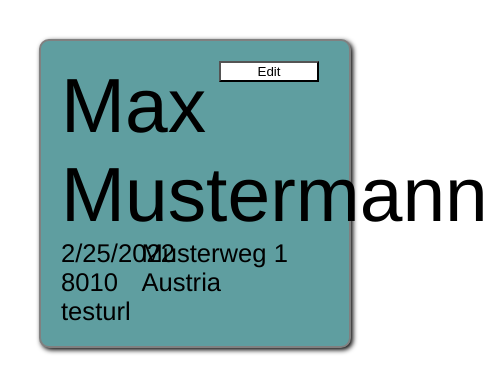
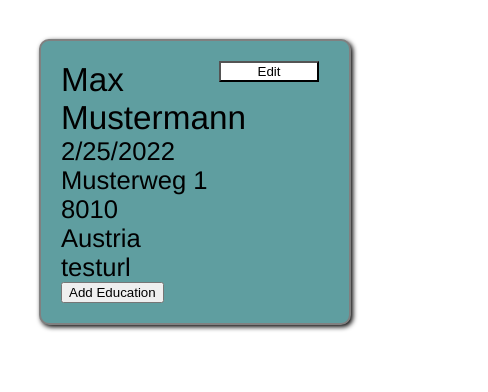
Before and after one commit to vertskater/cv-project, a React (Create React App) app: page / in a window 390 px wide. Shown: the top 392 px of the page, 488 px wide, since content can reach past the window. Built offline with nearby package versions, Linux system fonts and the light colour scheme.

Commit message:
styling and component add

```diff
--- a/src/App.js
+++ b/src/App.js
@@ -1,12 +1,27 @@
 import { Component } from "react";
 import Person from "./components/PersonData";
+import InputEdu from "./components/InputEdu";
 import "./style/App.scss";
 
 class App extends Component {
+  constructor(props) {
+    super(props);
+    this.state = {
+      education: [],
+      showForm: false,
+    };
+  }
+  showForm = () => {
+    this.setState({ showForm: !this.state.showForm });
+  };
   render() {
     return (
       <div className="App">
         <Person />
+        <button className="btn-add" onClick={() => this.showForm()}>
+          Add Education
+        </button>
+        {this.state.showForm ? <InputEdu /> : null}
       </div>
     );
   }
--- /dev/null
+++ b/src/components/InputEdu.js
@@ -0,0 +1,7 @@
+import { Component } from "react";
+
+export default class InputEdu extends Component {
+  render() {
+    return <h1>this is input Edu</h1>;
+  }
+}
--- a/src/style/App.scss
+++ b/src/style/App.scss
@@ -13,6 +13,7 @@ body {
   border-radius: 10px;
   background-color: cadetblue;
   box-shadow: 2px 2px 5px black;
+  width: 700px;
 }
 .personal-data-input {
   position: relative;
@@ -24,3 +25,8 @@ body {
     width: 100px;
   }
 }
+@media (max-width: 700px) {
+  .App {
+    width: auto;
+  }
+}
--- a/src/style/Datashow.scss
+++ b/src/style/Datashow.scss
@@ -16,3 +16,17 @@
     }
   }
 }
+
+@media (max-width: 768px) {
+  .data {
+    .person-data {
+      display: block;
+    }
+    li {
+      &:nth-child(1),
+      &:nth-child(2) {
+        font-size: 1.3em;
+      }
+    }
+  }
+}
```
